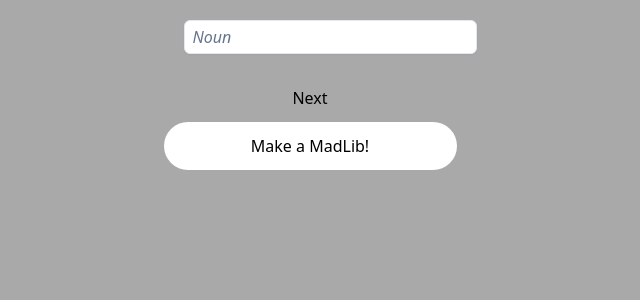
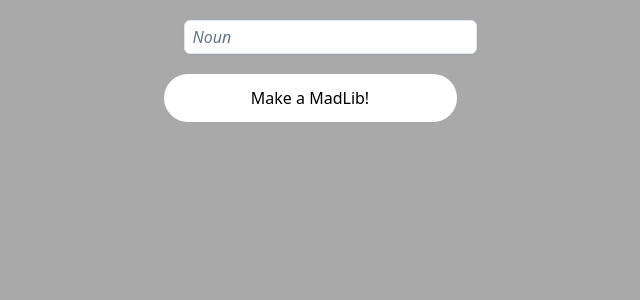
Before and after one commit to Ozz760/MadLibTs, a React (Create React App) app: page / in a window 1280 px wide. Shown: the top 300 px of the page, without its empty margins (330-970 px from the left). Built offline with nearby package versions, Linux system fonts and the light colour scheme.

Commit message:
Took out the swtich case

```diff
--- a/src/components/InputText.tsx
+++ b/src/components/InputText.tsx
@@ -1,9 +1,6 @@
 import React, { useState } from "react";
 
-type InputType = "noun" | "verb" | "adjective";
-
 const InputText: React.FC = () => {
-  const [activeInput, setActiveInput] = useState<InputType>("noun");
   const [inputValues, setInputValues] = useState({
     noun: "",
     verb: "",
@@ -25,23 +22,10 @@
     setStory(story);
   };
 
-  const handleNextInput = (): void => {
-    switch (activeInput) {
-      case "noun":
-        setActiveInput("verb");
-        break;
-      case "verb":
-        setActiveInput("adjective");
-        break;
-      case "adjective":
-        break;
-    }
-  };
-
   const handleInputChange = (e: React.ChangeEvent<HTMLInputElement>): void => {
     setInputValues({
       ...inputValues,
-      [activeInput]: e.target.value,
+      [e.target.name]: e.target.value,
     });
 
     if (e.target.name === "noun" && e.target.value) {
@@ -52,7 +36,6 @@
   return (
     <div className="flex flex-col items-center justify-center">
       <form onSubmit={handleFormSubmit}>
-        {activeInput === "noun" && (
         <input
           className="placeholder:italic placeholder:text-slate-500 border border-slate-200 rounded-md pl-2 pr-3 bg-white m-5 w-full p-1 block shadow-sm focus:outline-none focus:border-black"
           type="text"
@@ -61,7 +44,6 @@
           onChange={handleInputChange}
           value={inputValues.noun}
         />
-        )}
         {/* This part is working right now. */}
         {showInput && (
           <input
@@ -84,9 +66,6 @@
           />
         )}
         <div className="flex flex-col">
-          <button className="p-3" onClick={handleNextInput}>
-            Next
-          </button>
           <button className="bg-white rounded-full p-3" type="submit">
             Make a MadLib!
           </button>
```
Lines whose indentation alone changed are shown as unchanged.
